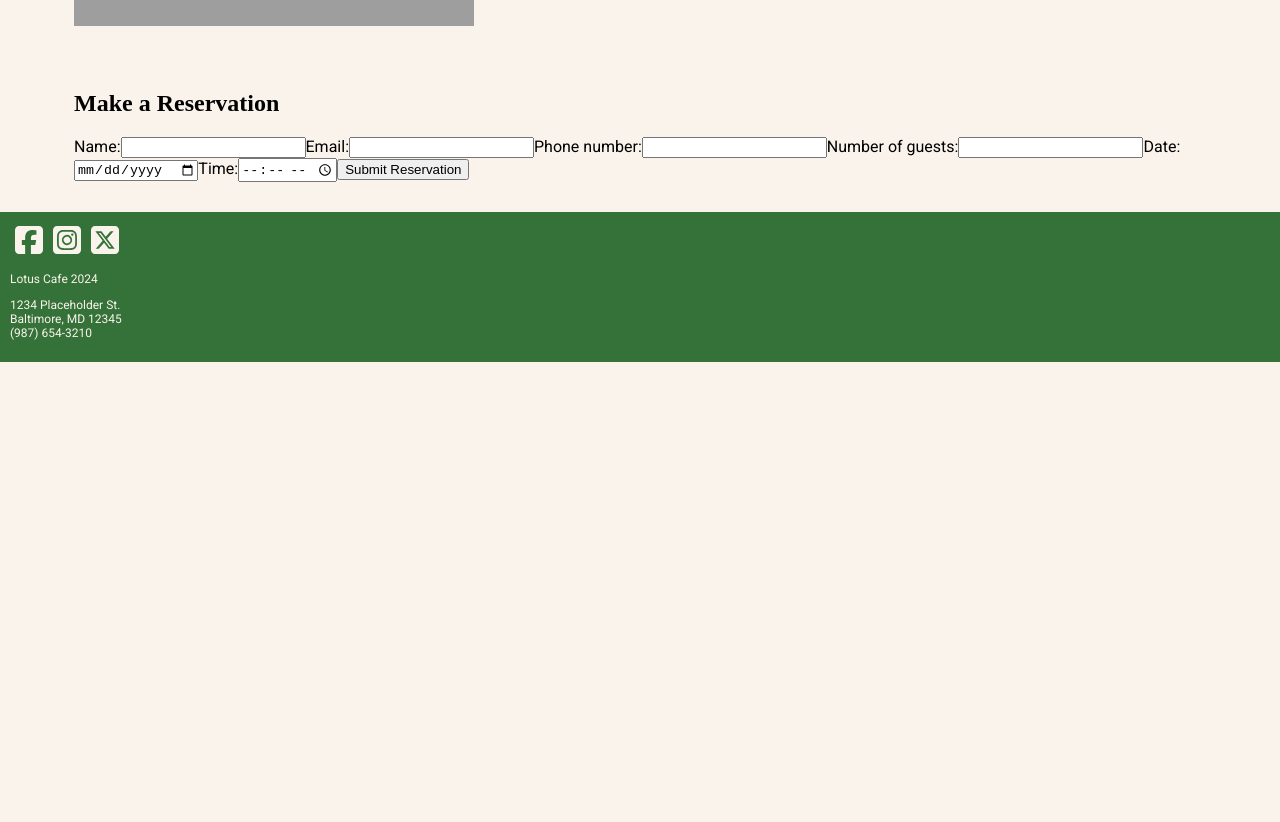
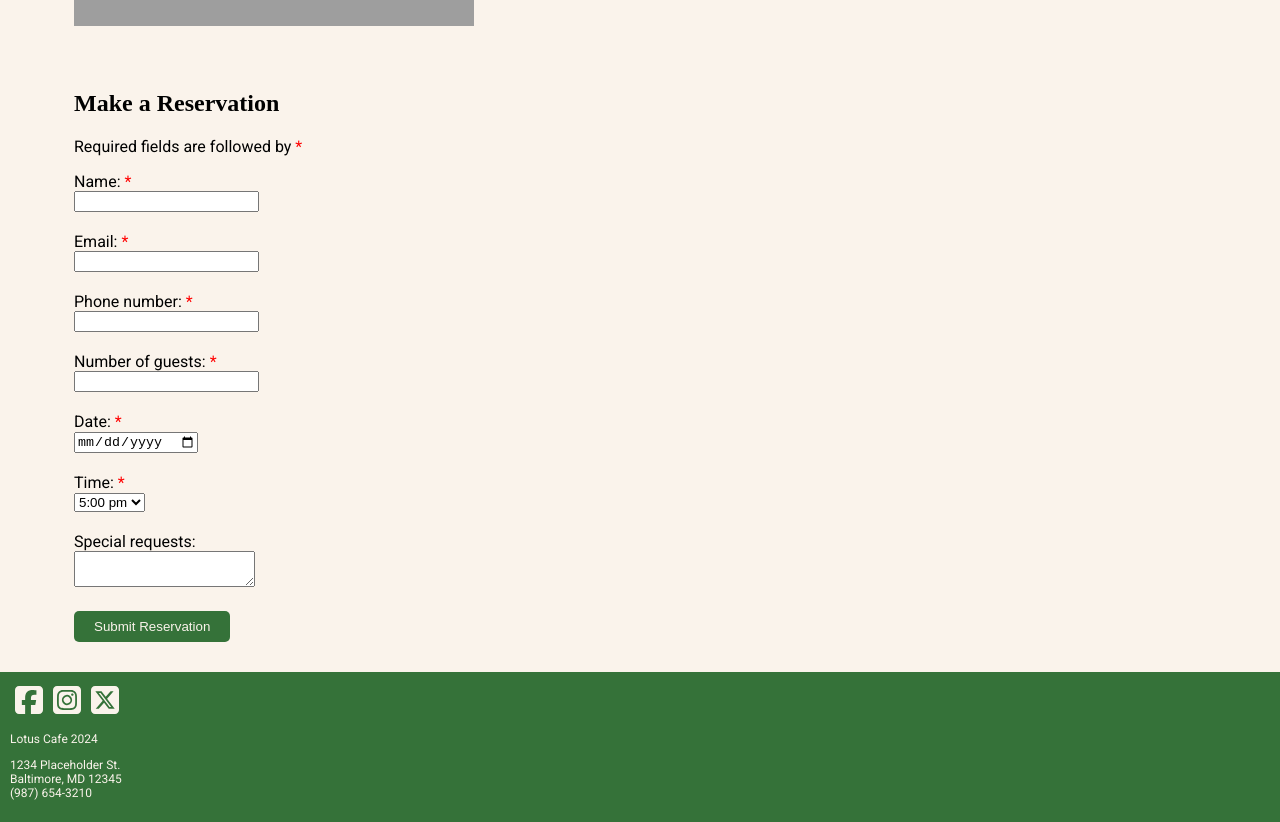
Before and after one commit to rivenf/lotusCafe, a React (Create React App) app in the folder lotuscafe/: page / in a window 1280 px wide. Shown: the part 3340-4162 px from the top of the page. Before the commit the page ends 3702 px from the top, so only its background shows below. Built offline with nearby package versions, Linux system fonts and the light colour scheme; grey boxes are pictures that could not be loaded; a web font is replaced by a local one.

Commit message:
Fix form styling and functionality

```diff
--- a/lotuscafe/src/App.css
+++ b/lotuscafe/src/App.css
@@ -116,6 +116,31 @@ img {
   max-width: 100%;
 }
 
+.reserveForm div {
+  margin-bottom: 20px;
+}
+
+.reserveForm div label {
+  font-size: 1em;
+}
+
+.required {
+  color: red;
+}
+
+.reserveBtn {
+  cursor: pointer;
+  background-color: var(--accent);
+  color: var(--background);
+  border: none;
+  border-radius: 5px;
+  padding: 8px 20px;
+}
+
+.reserveBtn:active {
+  transform: scale(90%);
+}
+
 footer {
   background-color: var(--accent);
   color: var(--background);
--- a/lotuscafe/src/Reservations.js
+++ b/lotuscafe/src/Reservations.js
@@ -16,73 +16,169 @@ export default function Reservations() {
     setSubmitted(true);
   };
 
+  function resetForm() {
+    setInputs({});
+    setSubmitted(false);
+  }
+
   return (
     <section className="container">
       <h2>Make a Reservation</h2>
+
       {submitted ? (
+        <>
+          <h3>Reservation confirmed!</h3>
+          <p>
+            Your reservation for {inputs.username}, party of {inputs.guests},
+            has been confirmed for {inputs.date} at {inputs.time}.
+          </p>
+          <p>See you soon!</p>
+          <button className="reserveBtn" onClick={resetForm}>
+            Make Another Reservation
+          </button>
+        </>
+      ) : (
+        <>
+          <p>
+            Required fields are followed by{" "}
+            <span className="required" aria-label="required">
+              *
+            </span>
+          </p>
+
+          <form className="reserveForm">
             <div>
-          <p>Thanks for your reservation!</p>
-        </div>
-      ) : (
-        <form>
-          <label>
-            Name:
+              <label htmlFor="username">
+                Name:{" "}
+                <span className="required" aria-label="required">
+                  *
+                </span>
+              </label>
+              <br />
               <input
+                required
                 type="text"
                 name="username"
+                id="username"
                 value={inputs.username || ""}
                 onChange={handleChange}
               />
+            </div>
+
+            <div>
+              <label htmlFor="email">
+                Email:{" "}
+                <span className="required" aria-label="required">
+                  *
+                </span>
               </label>
-          <label>
-            Email:
+              <br />
               <input
+                required
                 type="text"
                 name="email"
+                id="email"
                 value={inputs.email || ""}
                 onChange={handleChange}
               />
+            </div>
+
+            <div>
+              <label htmlFor="phone">
+                Phone number:{" "}
+                <span className="required" aria-label="required">
+                  *
+                </span>
               </label>
-          <label>
-            Phone number:
+              <br />
               <input
+                required
                 type="tel"
                 name="phone"
+                id="phone"
                 value={inputs.phone || ""}
                 onChange={handleChange}
               />
+            </div>
+
+            <div>
+              <label htmlFor="guests">
+                Number of guests:{" "}
+                <span className="required" aria-label="required">
+                  *
+                </span>
               </label>
-          <label>
-            Number of guests:
+              <br />
               <input
+                required
                 type="number"
                 name="guests"
+                id="guests"
                 value={inputs.guests || ""}
                 onChange={handleChange}
               />
+            </div>
+
+            <div>
+              <label htmlFor="date">
+                Date:{" "}
+                <span className="required" aria-label="required">
+                  *
+                </span>
               </label>
-          <label>
-            Date:
+              <br />
               <input
+                required
                 type="date"
                 name="date"
+                id="date"
                 value={inputs.date || ""}
                 onChange={handleChange}
               />
+            </div>
+
+            <div>
+              <label htmlFor="time">
+                Time:{" "}
+                <span className="required" aria-label="required">
+                  *
+                </span>
               </label>
-          <label>
-            Time:
-            <input
-              type="time"
+              <br />
+              <select
+                required
                 name="time"
+                id="time"
                 value={inputs.time || ""}
                 onChange={handleChange}
+              >
+                <option value="5:00 pm">5:00 pm</option>
+                <option value="5:30 pm">5:30 pm</option>
+                <option value="6:00 pm">6:00 pm</option>
+                <option value="6:30 pm">6:30 pm</option>
+                <option value="7:00 pm">7:00 pm</option>
+                <option value="7:30 pm">7:30 pm</option>
+                <option value="8:00 pm">8:00 pm</option>
+                <option value="8:30 pm">8:30 pm</option>
+              </select>
+            </div>
+
+            <div>
+              <label htmlFor="specReq">Special requests:</label>
+              <br />
+              <textarea
+                name="specReq"
+                id="specReq"
+                value={inputs.specReq || ""}
+                onChange={handleChange}
               />
-          </label>
-          <button type="submit" onClick={handleSubmit}>
+            </div>
+
+            <button className="reserveBtn" type="submit" onClick={handleSubmit}>
               Submit Reservation
             </button>
           </form>
+        </>
       )}
     </section>
   );
```
Lines whose indentation alone changed are shown as unchanged.
